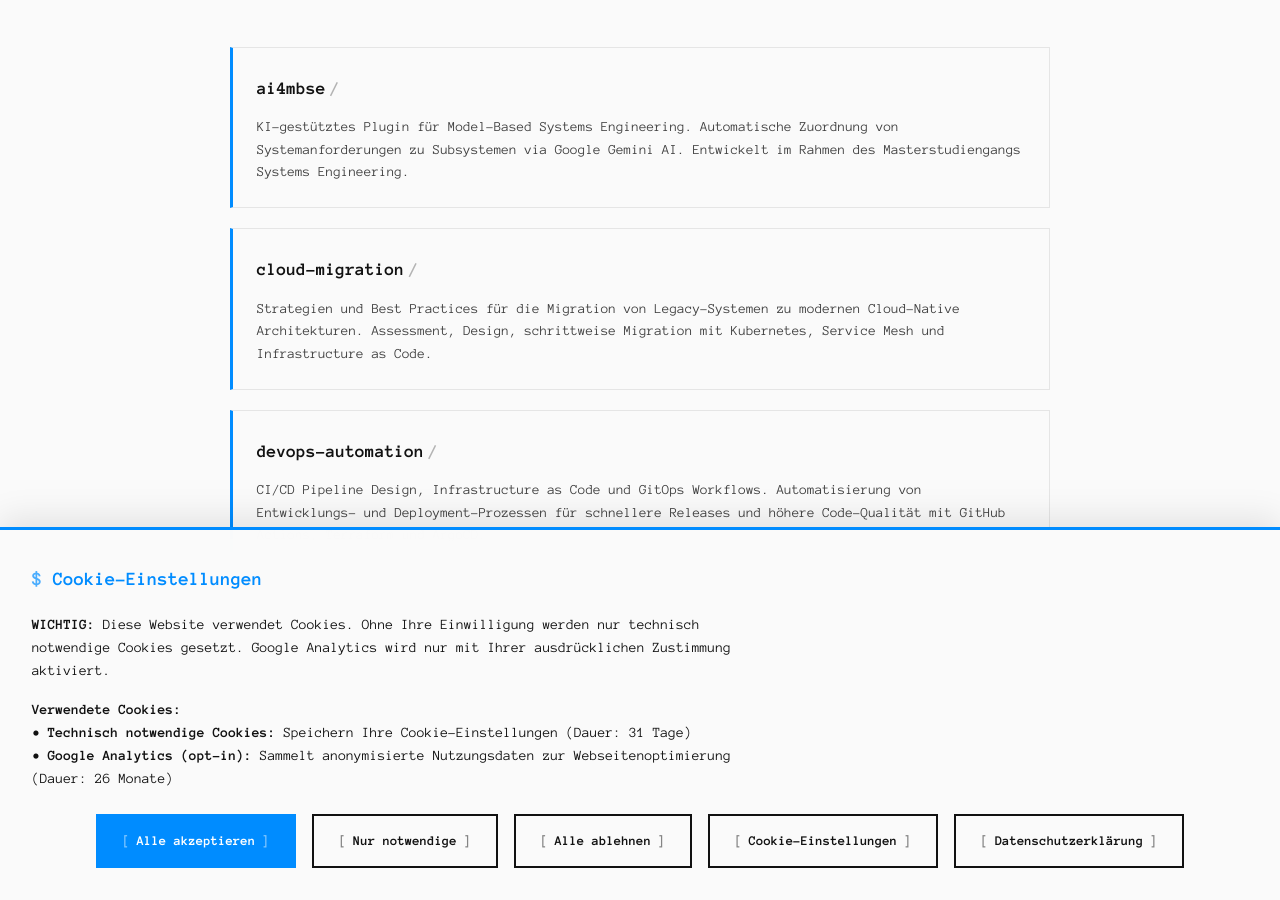
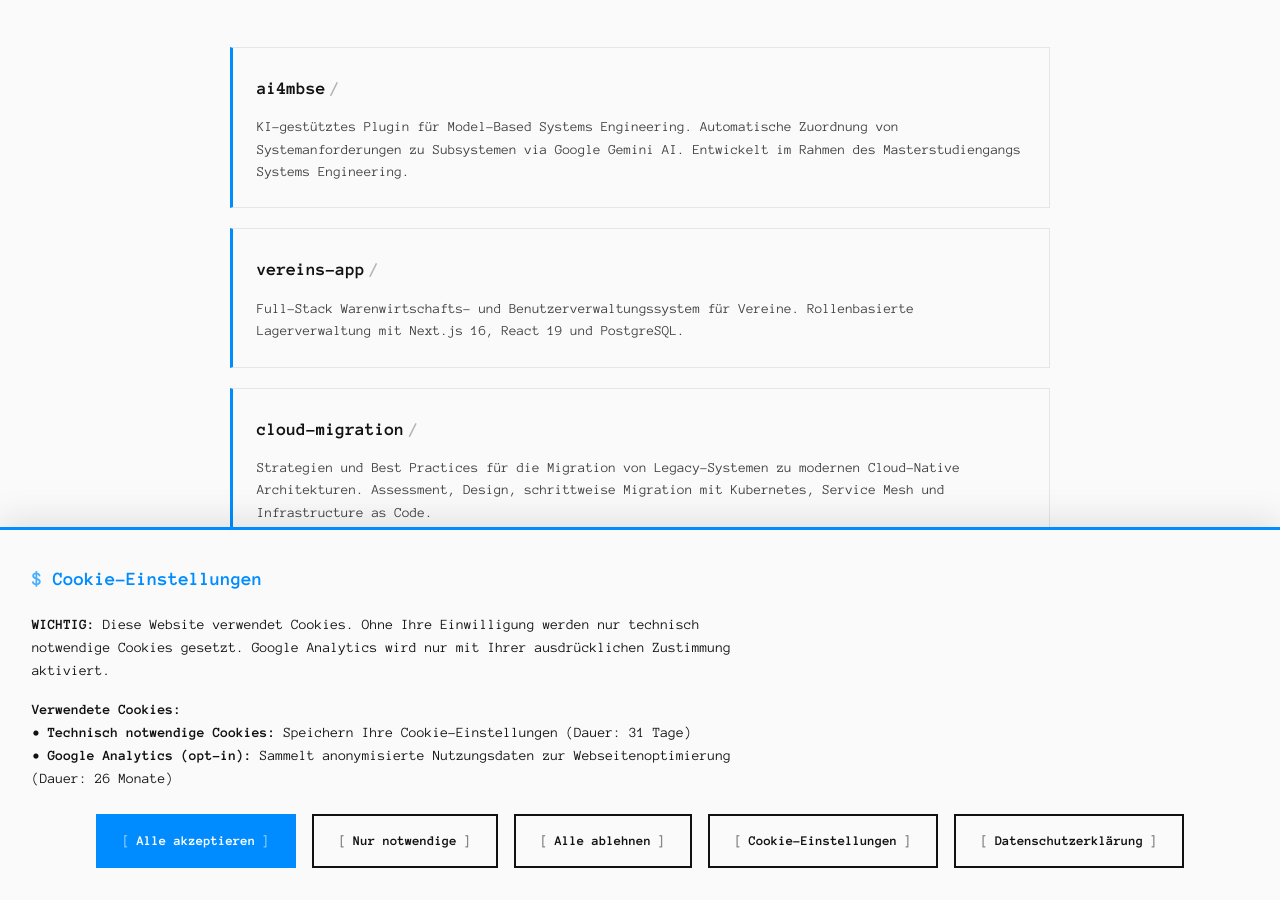
Before and after one commit to kingsepp/kingsepp.github.io, a Jekyll site: the page built from projects.md, in a window 1280 px wide and 900 px high, scrolled down 560 px. Built offline with Jekyll 4.4.1, drawn with Linux system fonts in a browser that asks for light colours.

Commit message:
add vereins-app to projects page

```diff
--- a/projects.md
+++ b/projects.md
@@ -42,6 +42,16 @@
   </div>
 
   <div class="project-card">
+    <a href="{{ '/vereins-app' | relative_url }}">
+      <div class="project-title">vereins-app</div>
+      <div class="project-description">
+        Full-Stack Warenwirtschafts- und Benutzerverwaltungssystem für Vereine.
+        Rollenbasierte Lagerverwaltung mit Next.js 16, React 19 und PostgreSQL.
+      </div>
+    </a>
+  </div>
+
+  <div class="project-card">
     <a href="{{ '/cloud-migration' | relative_url }}">
       <div class="project-title">cloud-migration</div>
       <div class="project-description">
```
